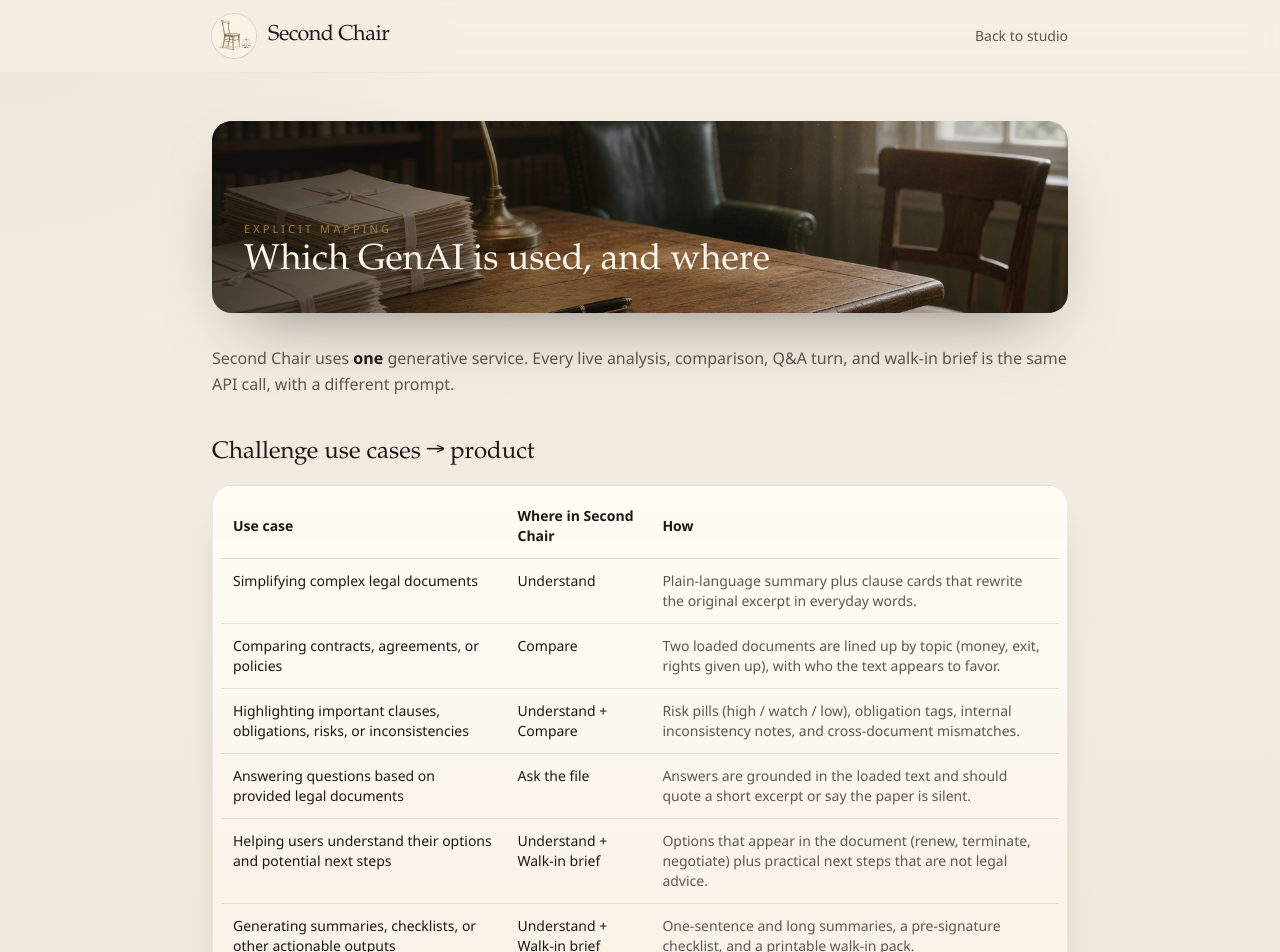
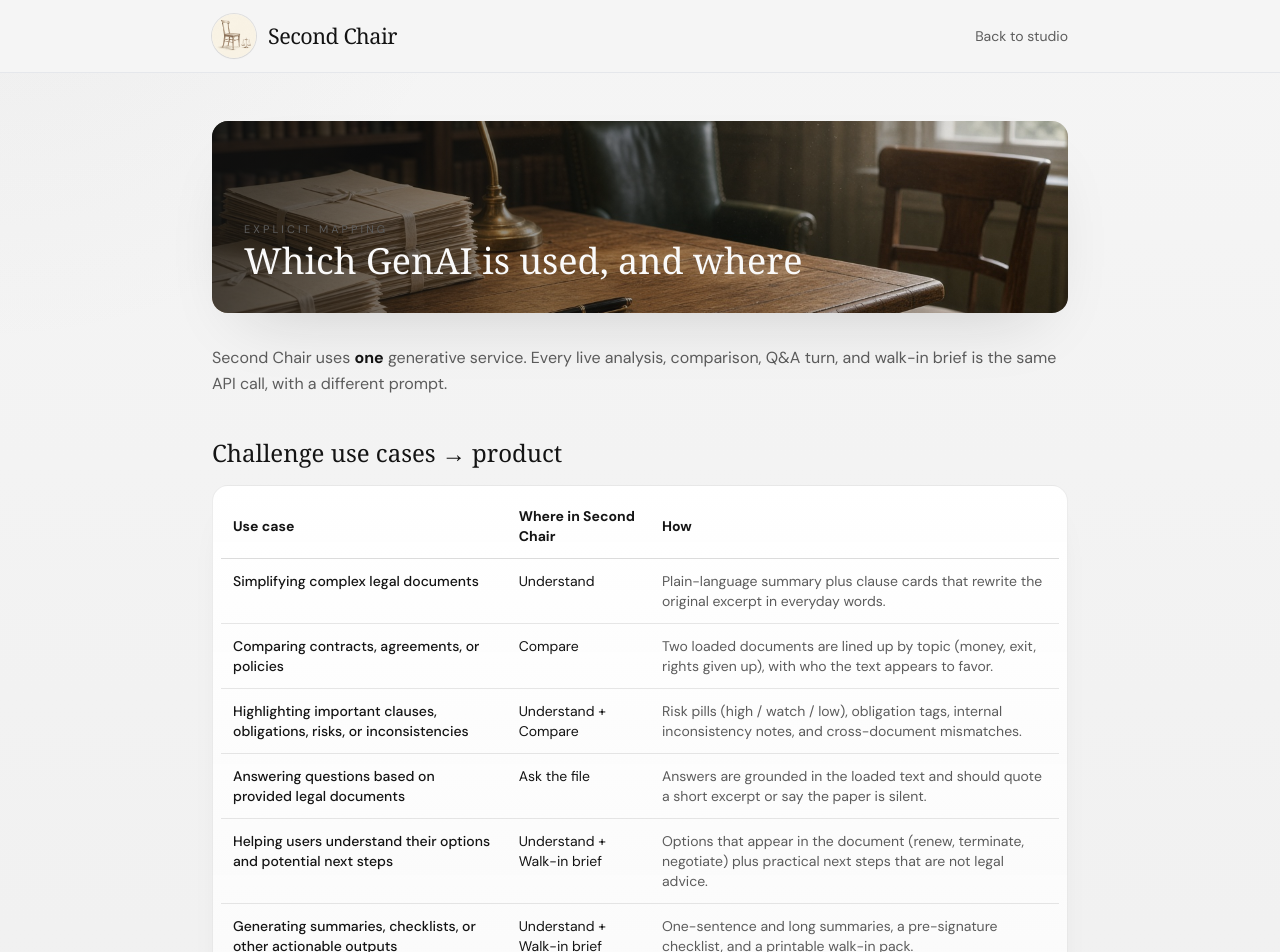
Before and after one commit to jogadiyadipak28-art/second-chair, a Next.js app: page /architecture in a window 1280 px wide. Shown: the top 952 px of the page. Built offline with nearby package versions, Linux system fonts and the light colour scheme.

Commit message:
Apply Graphite Mono theme — grayscale palette, DM Sans font, clean monochromatic UI

```diff
--- a/app/architecture/page.tsx
+++ b/app/architecture/page.tsx
@@ -10,7 +10,7 @@ export const metadata = {
 export default function ArchitecturePage() {
   return (
     <main className="min-h-screen">
-      <header className="border-b border-ink/8 bg-[#f4eee3]/90 backdrop-blur-md sticky top-0 z-10">
+      <header className="border-b border-ink/8 bg-[#f5f5f5]/90 backdrop-blur-md sticky top-0 z-10">
         <div className="max-w-4xl mx-auto px-5 py-3.5 flex items-center justify-between">
           <Logo compact />
           <Link href="/" className="text-sm text-slate hover:text-ink">
@@ -21,9 +21,9 @@ export default function ArchitecturePage() {
       <div className="max-w-4xl mx-auto px-5 py-12">
         <div className="photo-frame rounded-studio h-48 mb-10 shadow-page">
           <img src="/images/hero-briefing-desk.png" alt="" />
-          <div className="absolute inset-0 bg-gradient-to-r from-[#161410]/70 to-transparent" />
+          <div className="absolute inset-0 bg-gradient-to-r from-[#141414]/70 to-transparent" />
           <div className="absolute inset-0 p-8 flex flex-col justify-end text-cream">
-            <p className="text-[11px] uppercase tracking-[0.28em] text-brass">Explicit mapping</p>
+            <p className="text-[11px] uppercase tracking-[0.28em] text-slate">Explicit mapping</p>
             <h1 className="font-serif text-4xl mt-1">Which GenAI is used, and where</h1>
           </div>
         </div>
--- a/app/globals.css
+++ b/app/globals.css
@@ -4,9 +4,9 @@
 
 :root {
   color-scheme: light;
-  --ink: #161410;
-  --paper: #efe8d9;
-  --cream: #f7f1e6;
+  --ink: #141414;
+  --paper: #f5f5f5;
+  --cream: #fafafa;
 }
 
 html,
@@ -16,21 +16,21 @@ body {
 
 body {
   @apply text-ink font-sans antialiased;
-  background-color: #ece4d4;
+  background-color: #f0f0f0;
   background-image:
-    radial-gradient(ellipse 80% 50% at 0% -10%, rgba(154, 123, 60, 0.14), transparent 50%),
-    radial-gradient(ellipse 60% 40% at 100% 100%, rgba(61, 90, 69, 0.12), transparent 46%),
-    linear-gradient(180deg, #f4eee3 0%, #e8dfcf 100%);
+    radial-gradient(ellipse 80% 50% at 0% -10%, rgba(120, 120, 120, 0.08), transparent 50%),
+    radial-gradient(ellipse 60% 40% at 100% 100%, rgba(80, 80, 80, 0.06), transparent 46%),
+    linear-gradient(180deg, #f5f5f5 0%, #ebebeb 100%);
 }
 
 ::selection {
-  background: #e4d3a8;
+  background: #d4d4d4;
 }
 
 .paper-card {
-  background: linear-gradient(180deg, rgba(255, 252, 247, 0.96) 0%, rgba(247, 241, 230, 0.94) 100%);
-  border: 1px solid rgba(28, 25, 21, 0.08);
-  box-shadow: 0 1px 0 rgba(255, 255, 255, 0.7) inset, 0 18px 40px -28px rgba(22, 20, 16, 0.45);
+  background: linear-gradient(180deg, rgba(255, 255, 255, 0.98) 0%, rgba(250, 250, 250, 0.96) 100%);
+  border: 1px solid rgba(20, 20, 20, 0.08);
+  box-shadow: 0 1px 0 rgba(255, 255, 255, 0.9) inset, 0 18px 40px -28px rgba(20, 20, 20, 0.18);
 }
 
 .btn {
@@ -38,19 +38,19 @@ body {
 }
 
 .btn-primary {
-  @apply bg-ink text-cream hover:bg-moss shadow-sm;
+  @apply bg-ink text-cream hover:bg-graphite shadow-sm;
 }
 
 .btn-ghost {
-  @apply border border-ink/15 bg-white/50 text-ink hover:border-brass/70 hover:bg-white;
+  @apply border border-ink/15 bg-white/50 text-ink hover:border-graphite/70 hover:bg-white;
 }
 
 .btn-moss {
-  @apply bg-moss text-cream hover:brightness-110 shadow-sm;
+  @apply bg-graphite text-cream hover:brightness-110 shadow-sm;
 }
 
 .field {
-  @apply w-full rounded-xl border border-ink/10 bg-white/70 px-3 py-2 text-sm outline-none focus:border-brass focus:ring-2 focus:ring-brass/20;
+  @apply w-full rounded-xl border border-ink/10 bg-white/70 px-3 py-2 text-sm outline-none focus:border-graphite focus:ring-2 focus:ring-graphite/20;
 }
 
 .chip {
@@ -58,16 +58,16 @@ body {
 }
 
 .risk-high {
-  background: #f4ddd6;
-  color: #6f2c20;
+  background: #f0e0e0;
+  color: #5a2020;
 }
 .risk-watch {
-  background: #f1e5c4;
-  color: #6a5018;
+  background: #ebebeb;
+  color: #3a3a3a;
 }
 .risk-low {
-  background: #dce8df;
-  color: #2d4a35;
+  background: #e8e8e8;
+  color: #2a2a2a;
 }
 
 .tab-track {
--- a/app/layout.tsx
+++ b/app/layout.tsx
@@ -1,5 +1,12 @@
 import type { Metadata } from "next";
+import { DM_Sans } from "next/font/google";
 import "./globals.css";
+
+const dmSans = DM_Sans({
+  subsets: ["latin"],
+  variable: "--font-dm-sans",
+  display: "swap",
+});
 
 export const metadata: Metadata = {
   title: "Second Chair — understand legal papers before you walk in",
@@ -9,7 +16,7 @@ export const metadata: Metadata = {
 
 export default function RootLayout({ children }: { children: React.ReactNode }) {
   return (
-    <html lang="en">
+    <html lang="en" className={dmSans.variable}>
       <body>{children}</body>
     </html>
   );
--- a/components/Brand.tsx
+++ b/components/Brand.tsx
@@ -1,7 +1,7 @@
 export function Logo({ compact = false }: { compact?: boolean }) {
   return (
     <a href="/" className="flex items-center gap-3 min-w-0 group">
-      <span className="h-11 w-11 rounded-full overflow-hidden ring-1 ring-ink/10 shadow-sm shrink-0 bg-[#f4eee3]">
+      <span className="h-11 w-11 rounded-full overflow-hidden ring-1 ring-ink/10 shadow-sm shrink-0 bg-[#f5f5f5]">
         <img
           src="/images/mark-chair.png"
           alt=""
--- a/components/Studio.tsx
+++ b/components/Studio.tsx
@@ -237,7 +237,7 @@ export default function Studio() {
 
   return (
     <div className="min-h-screen">
-      <header className="sticky top-0 z-20 border-b border-ink/8 bg-[#f4eee3]/85 backdrop-blur-md">
+      <header className="sticky top-0 z-20 border-b border-ink/8 bg-[#f5f5f5]/90 backdrop-blur-md">
         <div className="max-w-[1440px] mx-auto px-5 py-3.5 flex items-center justify-between gap-4">
           <Logo compact />
           <div className="flex items-center gap-3 text-xs">
@@ -468,7 +468,7 @@ function EmptyState({ onOpenSample }: { onOpenSample: () => void }) {
             src="/images/hero-briefing-desk.png"
             alt="Warm oak briefing desk with legal folders, a lamp, and an empty second chair"
           />
-          <div className="absolute inset-0 bg-gradient-to-t from-[#161410]/75 via-transparent to-transparent" />
+          <div className="absolute inset-0 bg-gradient-to-t from-[#141414]/75 via-transparent to-transparent" />
           <div className="absolute bottom-0 left-0 right-0 p-6 md:p-10 text-cream">
             <p className="text-[11px] uppercase tracking-[0.28em] text-brass">A briefing desk, not a robot lawyer</p>
             <h2 className="font-serif text-3xl md:text-5xl mt-2 max-w-2xl leading-[1.12]">
--- a/tailwind.config.ts
+++ b/tailwind.config.ts
@@ -5,24 +5,30 @@ const config: Config = {
   theme: {
     extend: {
       colors: {
-        ink: "#1c1915",
-        paper: "#f4efe4",
-        cream: "#faf6ee",
-        brass: "#9a7b3c",
-        moss: "#3d5a45",
-        rust: "#8b3a2a",
-        slate: "#5c5852",
+        // Graphite Mono palette — pure grayscale, zero chroma
+        ink: "#141414",          // oklch(0.205 0 0) — near-black
+        paper: "#f5f5f5",        // oklch(0.97 0 0)  — off-white
+        cream: "#fafafa",        // oklch(1 0 0)     — white
+        graphite: "#3a3a3a",     // dark mid-gray (replaces moss for primary actions)
+        silver: "#dedede",       // oklch(0.87 0 0)  — secondary/muted (replaces brass)
+        mist: "#f2f2f2",         // oklch(0.95 0 0)  — accent/subtle bg
+        slate: "#5c5c5c",        // mid-gray for secondary text (replaces warm slate)
+        rust: "#8b3a3a",         // kept for error states (slight desaturation)
+        // Legacy aliases so existing Tailwind classes don't break
+        brass: "#b4b4b4",        // maps to light gray (was gold/brass)
+        moss: "#3a3a3a",         // maps to graphite (was forest green)
       },
       fontFamily: {
-        serif: ["Iowan Old Style", "Palatino Linotype", "Palatino", "Georgia", "serif"],
-        sans: ["Segoe UI", "system-ui", "sans-serif"],
+        serif: ["ui-serif", "Georgia", "serif"],
+        sans: ["var(--font-dm-sans)", "DM Sans", "Segoe UI", "system-ui", "sans-serif"],
+        mono: ["Geist Mono", "ui-monospace", "monospace"],
       },
       boxShadow: {
-        page: "0 30px 70px -32px rgba(22, 20, 16, 0.5)",
-        soft: "0 10px 30px -18px rgba(22, 20, 16, 0.28)",
+        page: "0 30px 70px -32px rgba(20, 20, 20, 0.18)",
+        soft: "0 10px 30px -18px rgba(20, 20, 20, 0.12)",
       },
       borderRadius: {
-        studio: "1.25rem",
+        studio: "1rem",   // Graphite Mono uses 1rem radius
       },
     },
   },
```
